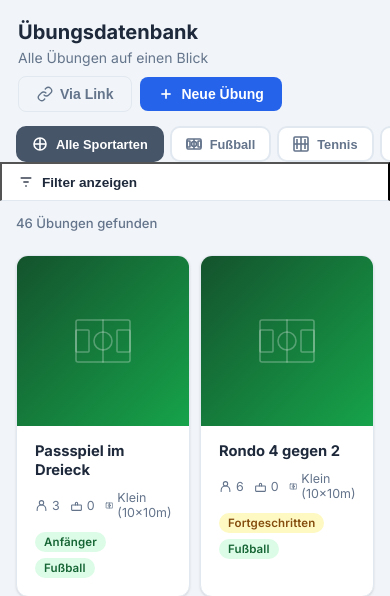
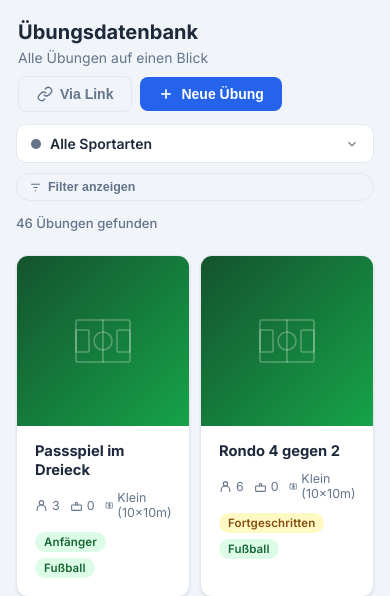
Before and after one commit to plauzten-dev/training-manager, a Flask app: page /exercises in a window 390 px wide. Shown: the top 596 px of the page. Run offline with Flask 3, Linux system fonts and the light colour scheme; the visitor is signed in with stand-in values (Sample User, id 1); data comes from the database, SQL or seed files in the repository.

Commit message:
B.0.49: Mobile UX – Sport-Selektor Dropdown + Filter-Panel + Formular-Dropdown Fix
- exercises.html/js/css: Mobiler Sport-Selektor (≤640px) ersetzt scrollbare Tabs;
  kompakter Trigger-Button + 2-Spalten-Grid mit allen 7 Sportarten
- exercises.js/css: Formular Sport-Dropdown auf position:fixed umgestellt +
  background: var(--card) (var(--surface) war undefined=transparent)
- style.css: Filter-Panel füllt volle Höhe (flex:1 + overflow:hidden auf Layout),
  Übungskarten versteckt wenn Filter offen, padding-bottom:82px für Bottom-Nav
- style.css: Filter-Button als schlichtes Pill-Element redesigned
- Docs: PROGRESS.md + CLAUDE.md auf B.0.49 aktualisiert

Co-Authored-By: Claude Sonnet 4.6 <noreply@anthropic.com>

```diff
--- a/static/css/style.css
+++ b/static/css/style.css
@@ -1169,33 +1169,35 @@ textarea { resize: vertical; min-height: 90px; }
   .dash-quote-col { display: none; }
   .dash-stats-grid { grid-template-columns: 1fr; }
 
-  /* Sport tabs: scrollable row */
-  .sport-tabs-bar { flex-wrap: nowrap; overflow-x: auto; padding: 14px 16px 0; gap: 6px; -webkit-overflow-scrolling: touch; scrollbar-width: none; }
-  .sport-tabs-bar::-webkit-scrollbar { display: none; }
-  .sport-tab { white-space: nowrap; flex-shrink: 0; padding: 8px 14px; font-size: 0.8rem; }
+  /* Sport tabs: hidden on mobile → replaced by sport-sel-mob */
+  .sport-tabs-bar { display: none; }
+  .sport-sel-mob { display: block; }
 
   /* Exercises: filter as collapsible panel */
-  .exercises-layout { flex-direction: column; padding: 0; gap: 0; }
+  .exercises-layout { flex-direction: column; padding: 0; gap: 0; flex: 1; overflow: hidden; }
   .filter-sidebar {
-    width: 100%; max-height: none; position: static;
+    width: 100%; overflow-y: auto; position: static;
     border-radius: 0; border-right: none;
     border-bottom: 1px solid var(--border);
     display: none;
   }
-  .filter-sidebar.mobile-open { display: block; }
+  .filter-sidebar.mobile-open { display: block; flex: 1; padding-bottom: 82px; }
+  .filter-sidebar.mobile-open ~ .exercises-main { display: none; }
   .exercises-main { padding: 14px 16px; }
   .exercises-count { padding: 0 0 10px; }
   .exercises-grid { grid-template-columns: repeat(2, 1fr); gap: 10px; }
 
   /* Mobile filter toggle button */
   .mobile-filter-btn {
-    display: flex; align-items: center; gap: 8px;
-    padding: 10px 16px; background: var(--card);
-    border-bottom: 1px solid var(--border);
-    font-size: 0.85rem; font-weight: 600; color: var(--text);
-    cursor: pointer; width: 100%;
+    display: inline-flex; align-items: center; gap: 6px;
+    margin: 10px 16px 0;
+    padding: 6px 12px; background: transparent;
+    border: 1.5px solid var(--border); border-radius: 999px;
+    font-size: 0.78rem; font-weight: 600; color: var(--text-muted);
+    cursor: pointer; width: auto;
   }
-  .mobile-filter-btn svg { flex-shrink: 0; }
+  .mobile-filter-btn:hover { border-color: #94a3b8; color: var(--text); }
+  .mobile-filter-btn svg { flex-shrink: 0; width: 13px; height: 13px; }
 
   /* Calendar: ganze Seite scrollt (kein interner Scroll in der Card) */
   .calendar-layout { flex-direction: column; padding: 10px 12px 80px; gap: 12px; overflow-y: auto; }
@@ -2177,7 +2179,7 @@ input.team-search-input:focus {
 .ex-sport-trigger {
   display: flex; align-items: center; gap: 8px; width: 100%;
   padding: 9px 12px; border-radius: 8px;
-  border: 1.5px solid var(--border); background: var(--surface);
+  border: 1.5px solid var(--border); background: var(--card);
   color: var(--text); font-size: 0.875rem; font-weight: 500;
   cursor: pointer; font-family: inherit; transition: border-color 0.15s;
   text-align: left;
@@ -2186,11 +2188,12 @@ input.team-search-input:focus {
 .ex-sport-dot { width: 10px; height: 10px; border-radius: 50%; flex-shrink: 0; }
 .ex-sport-panel {
   display: none;
-  position: absolute; top: calc(100% + 4px); left: 0; right: 0; z-index: 300;
-  background: var(--surface); border: 1.5px solid var(--border);
+  position: fixed; z-index: 9999;
+  background: var(--card); border: 1.5px solid var(--border);
   border-radius: 10px; padding: 8px;
-  box-shadow: 0 8px 24px rgba(0,0,0,0.12);
+  box-shadow: 0 8px 32px rgba(0,0,0,0.18);
   grid-template-columns: repeat(2, 1fr); gap: 6px;
+  min-width: 220px;
 }
 .ex-sport-panel.open { display: grid; }
 .ex-sport-option {
@@ -2203,6 +2206,40 @@ input.team-search-input:focus {
 }
 .ex-sport-option:hover { border-color: #94a3b8; background: var(--bg); }
 .ex-sport-option.active { font-weight: 700; }
+
+/* ── Mobile Sport Selector ───────────────────────────────────────────────── */
+/* display:none by default; toggled to block inside @media(≤640px) at end of file */
+.sport-sel-mob { display: none; padding: 12px 16px 0; position: relative; }
+.sport-sel-mob-trigger {
+  display: flex; align-items: center; gap: 9px; width: 100%;
+  padding: 10px 14px; border-radius: 10px;
+  border: 1.5px solid var(--border); background: var(--card);
+  color: var(--text); font-size: 0.875rem; font-weight: 600;
+  cursor: pointer; font-family: inherit; transition: border-color 0.15s, color 0.15s;
+  text-align: left;
+}
+.sport-sel-mob-trigger:hover { border-color: #94a3b8; }
+.sport-sel-mob-dot { width: 10px; height: 10px; border-radius: 50%; flex-shrink: 0; transition: background 0.15s; }
+.sport-sel-mob-panel {
+  display: none;
+  position: absolute; top: calc(100% + 2px); left: 16px; right: 16px; z-index: 200;
+  background: var(--card); border: 1.5px solid var(--border);
+  border-radius: 12px; padding: 10px;
+  box-shadow: 0 8px 28px rgba(0,0,0,0.15);
+  grid-template-columns: 1fr 1fr; gap: 6px;
+}
+.sport-sel-mob-panel.open { display: grid; }
+.sport-sel-opt {
+  display: flex; align-items: center; gap: 7px;
+  padding: 10px 12px; border-radius: 8px;
+  border: 1.5px solid var(--border); background: transparent;
+  color: var(--text); font-size: 0.82rem; font-weight: 600;
+  cursor: pointer; font-family: inherit; transition: all 0.12s;
+  text-align: left;
+}
+.sport-sel-opt:hover { border-color: #94a3b8; background: var(--bg); }
+.sport-sel-opt:first-child { grid-column: 1 / -1; }
+.sport-sel-dot-sm { width: 9px; height: 9px; border-radius: 50%; flex-shrink: 0; }
 
 /* ── Player Status Row (direct toggle on card) ───────────────────────────── */
 .player-status-row {
@@ -2355,3 +2392,8 @@ input.team-search-input:focus {
 @media (max-width: 380px) {
   .players-grid { grid-template-columns: 1fr; }
 }
+
+/* Override: show mobile sport selector on small screens (after the general display:none rule) */
+@media (max-width: 640px) {
+  .sport-sel-mob { display: block; }
+}
--- a/static/js/exercises.js
+++ b/static/js/exercises.js
@@ -66,6 +66,16 @@ async function init() {
       tab.classList.add('active');
     }
   }
+  updateSportSelMobile(currentSport);
+
+  // Close mobile sport panel on outside click
+  document.addEventListener('click', (e) => {
+    const mob = document.getElementById('sport-sel-mob');
+    if (mob && !mob.contains(e.target)) {
+      document.getElementById('sport-sel-mob-panel')?.classList.remove('open');
+    }
+  });
+
   await loadFilterOptions(currentSport);
   await fetchExercises();
 }
@@ -99,12 +109,42 @@ async function setSport(el, sport) {
   currentSport = sport;
   localStorage.setItem('exercises_sport', sport);
   document.querySelectorAll('.sport-tab').forEach(t => t.classList.remove('active'));
-  el.classList.add('active');
+  if (el) {
+    el.classList.add('active');
+  } else {
+    document.querySelector(`.sport-tab[data-sport="${sport}"]`)?.classList.add('active');
+  }
+  updateSportSelMobile(sport);
   // Reset competency + field size filters for the new sport
   await loadFilterOptions(sport);
   document.getElementById('filter-competency').value = '';
   document.getElementById('filter-fieldsize').value  = '';
   await fetchExercises();
+}
+
+function updateSportSelMobile(sport) {
+  const dot     = document.getElementById('sport-sel-mob-dot');
+  const label   = document.getElementById('sport-sel-mob-label');
+  const trigger = document.getElementById('sport-sel-mob-trigger');
+  const color   = sport ? SPORT_COLORS[sport] : '#64748b';
+  if (dot)     dot.style.background = color;
+  if (label)   label.textContent = sport || 'Alle Sportarten';
+  if (trigger) { trigger.style.borderColor = sport ? color : ''; trigger.style.color = sport ? color : ''; }
+  document.querySelectorAll('.sport-sel-opt').forEach(btn => {
+    const s = btn.dataset.sport;
+    const isActive = s === sport;
+    const c = s ? SPORT_COLORS[s] : '#64748b';
+    btn.classList.toggle('active', isActive);
+    btn.style.background  = isActive ? c + '20' : '';
+    btn.style.borderColor = isActive ? c : '';
+    btn.style.color       = isActive ? c : '';
+  });
+  document.getElementById('sport-sel-mob-panel')?.classList.remove('open');
+}
+
+function toggleSportSelMobile(event) {
+  event.stopPropagation();
+  document.getElementById('sport-sel-mob-panel')?.classList.toggle('open');
 }
 
 // ── Fetch & Render ────────────────────────────────────────────────────────────
@@ -375,8 +415,21 @@ function updateCompetencyOptions(sportVal) {
 
 function toggleExSportDropdown(event) {
   event.stopPropagation();
-  const panel = document.getElementById('ex-sport-panel');
+  const panel   = document.getElementById('ex-sport-panel');
+  const trigger = document.getElementById('ex-sport-trigger');
   if (!panel) return;
+  const isOpen = panel.classList.contains('open');
+  if (!isOpen && trigger) {
+    const rect = trigger.getBoundingClientRect();
+    // Span the full modal width so form content doesn't bleed through on the right
+    const modal = trigger.closest('.modal-box');
+    const modalRect = modal ? modal.getBoundingClientRect() : null;
+    const left  = modalRect ? modalRect.left + 8 : rect.left;
+    const width = modalRect ? modalRect.width - 16 : Math.max(rect.width, 280);
+    panel.style.top   = (rect.bottom + 4) + 'px';
+    panel.style.left  = left + 'px';
+    panel.style.width = width + 'px';
+  }
   panel.classList.toggle('open');
 }
 
--- a/templates/base.html
+++ b/templates/base.html
@@ -56,7 +56,7 @@
       </svg>
       <span class="splash-logo-text">Training Manager</span>
       <div class="splash-bar"></div>
-      <span class="splash-version">B.0.48</span>
+      <span class="splash-version">B.0.49</span>
     </div>
   </div>
 
--- a/templates/exercises.html
+++ b/templates/exercises.html
@@ -52,6 +52,42 @@
     <svg width="16" height="16" viewBox="0 0 16 16" fill="none" stroke="currentColor" stroke-width="1.6"><circle cx="8" cy="3.2" r="1.5"/><line x1="8" y1="4.7" x2="8" y2="10"/><path d="M5 7 L8 6 L11 7"/><path d="M6.5 10 L5.5 13.5"/><path d="M9.5 10 L10.5 13.5"/></svg>
     Allgemein
   </button>
+</div>
+
+<!-- Mobile Sport Selector (≤640px) -->
+<div class="sport-sel-mob" id="sport-sel-mob">
+  <button class="sport-sel-mob-trigger" id="sport-sel-mob-trigger" onclick="toggleSportSelMobile(event)">
+    <span class="sport-sel-mob-dot" id="sport-sel-mob-dot" style="background:#64748b"></span>
+    <span id="sport-sel-mob-label">Alle Sportarten</span>
+    <svg width="14" height="14" viewBox="0 0 24 24" fill="none" stroke="currentColor" stroke-width="2.5" style="margin-left:auto;opacity:.55"><polyline points="6 9 12 15 18 9"/></svg>
+  </button>
+  <div class="sport-sel-mob-panel" id="sport-sel-mob-panel">
+    <button class="sport-sel-opt" data-sport="" onclick="setSport(null,'')">
+      <svg width="14" height="14" viewBox="0 0 16 16" fill="none" stroke="currentColor" stroke-width="1.6"><circle cx="8" cy="8" r="6"/><line x1="2" y1="8" x2="14" y2="8"/><line x1="8" y1="2" x2="8" y2="14"/></svg>
+      Alle Sportarten
+    </button>
+    <button class="sport-sel-opt" data-sport="Fußball" onclick="setSport(null,'Fußball')">
+      <span class="sport-sel-dot-sm" style="background:#16a34a"></span>Fußball
+    </button>
+    <button class="sport-sel-opt" data-sport="Tennis" onclick="setSport(null,'Tennis')">
+      <span class="sport-sel-dot-sm" style="background:#ea580c"></span>Tennis
+    </button>
+    <button class="sport-sel-opt" data-sport="Floorball" onclick="setSport(null,'Floorball')">
+      <span class="sport-sel-dot-sm" style="background:#3b82f6"></span>Floorball
+    </button>
+    <button class="sport-sel-opt" data-sport="Basketball" onclick="setSport(null,'Basketball')">
+      <span class="sport-sel-dot-sm" style="background:#7c3aed"></span>Basketball
+    </button>
+    <button class="sport-sel-opt" data-sport="Volleyball" onclick="setSport(null,'Volleyball')">
+      <span class="sport-sel-dot-sm" style="background:#d97706"></span>Volleyball
+    </button>
+    <button class="sport-sel-opt" data-sport="Gym" onclick="setSport(null,'Gym')">
+      <span class="sport-sel-dot-sm" style="background:#4b5563"></span>Gym
+    </button>
+    <button class="sport-sel-opt" data-sport="Allgemein" onclick="setSport(null,'Allgemein')">
+      <span class="sport-sel-dot-sm" style="background:#0d9488"></span>Allgemein
+    </button>
+  </div>
 </div>
 
 <button class="mobile-filter-btn" id="mobile-filter-toggle" onclick="toggleMobileFilter()" style="display:none">
--- a/templates/login.html
+++ b/templates/login.html
@@ -31,7 +31,7 @@
       </svg>
       <span class="splash-logo-text">Training Manager</span>
       <div class="splash-bar"></div>
-      <span class="splash-version">B.0.48</span>
+      <span class="splash-version">B.0.49</span>
     </div>
   </div>
 
--- a/templates/settings.html
+++ b/templates/settings.html
@@ -312,7 +312,7 @@
       <div class="info-grid">
         <div class="info-row">
           <span class="info-label">App-Version</span>
-          <span class="info-value">B.0.48</span>
+          <span class="info-value">B.0.49</span>
         </div>
         <div class="info-row">
           <span class="info-label">Plattform</span>
```
Also changed, not shown: CLAUDE.md (+4 -1 lines), PROGRESS.md (+24 -1 lines).
